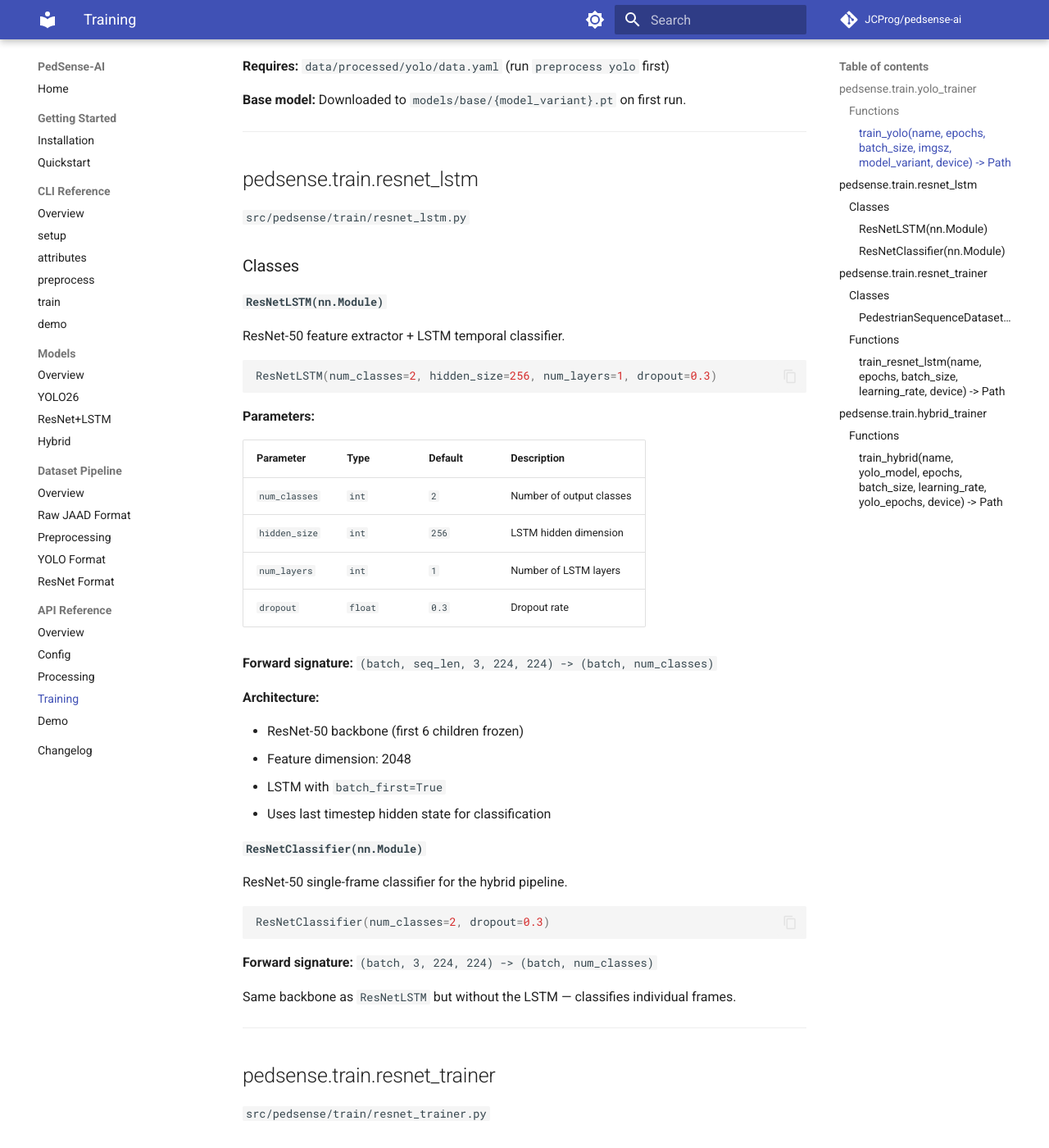
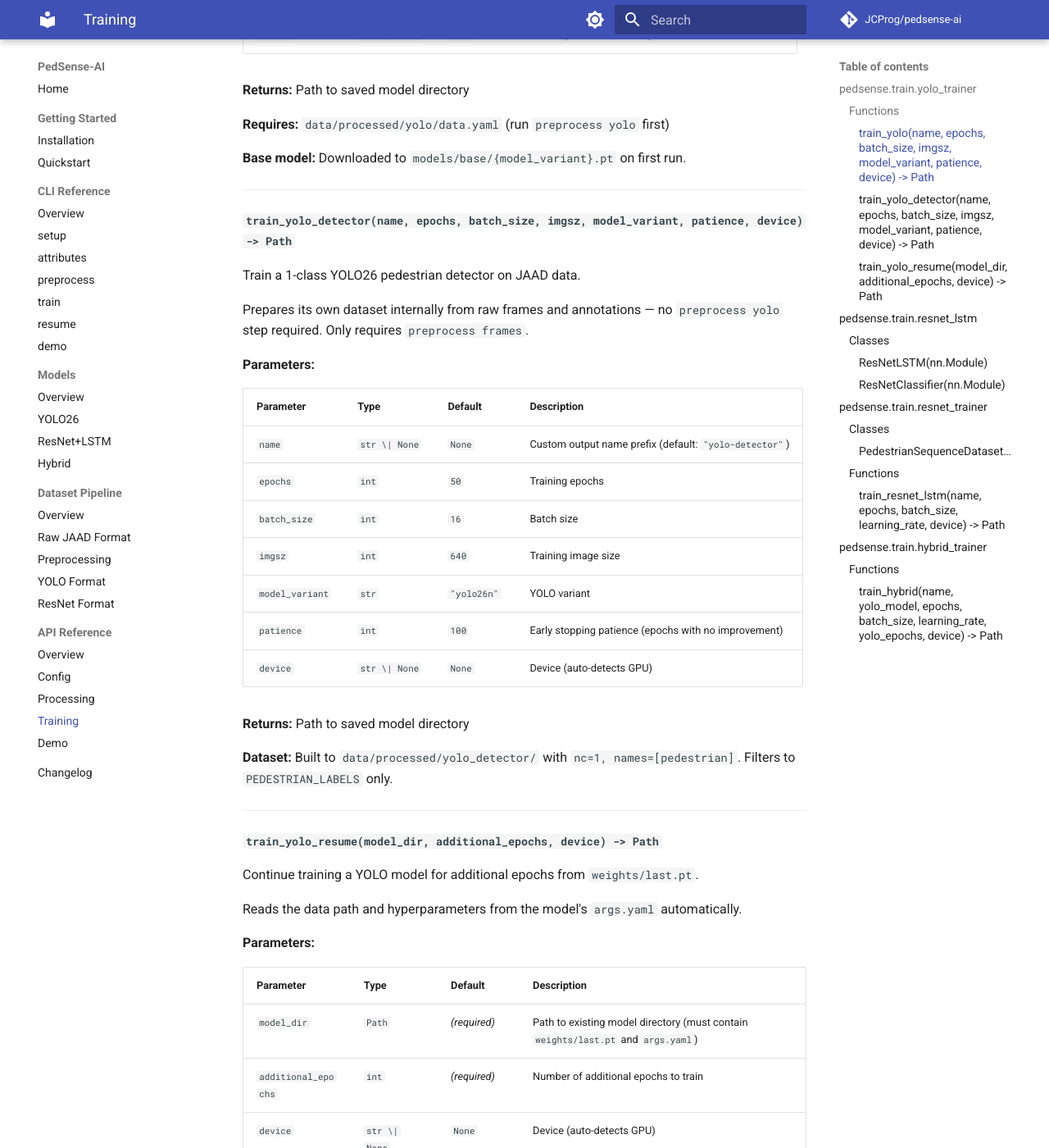
Before and after one commit to JC-prog/pedsense-ai, an MkDocs documentation site: the page built from docs/api/training.md, in a window 1280 px wide and 1400 px high, scrolled down 891 px. Shown: the whole window at 82% size. Built offline with MkDocs 1.6.1 and Material for MkDocs 9.7.7, drawn with Linux system fonts in a browser that asks for light colours; comment, search, counter and statistics services are not loaded; some of the changed text lies outside the part shown.

Commit message:
docs: update documentation

````diff
--- a/docs/api/training.md
+++ b/docs/api/training.md
@@ -10,7 +10,7 @@ Model definitions and training functions for all three architectures.
 
 ### Functions
 
-#### `train_yolo(name, epochs, batch_size, imgsz, model_variant, device) -> Path`
+#### `train_yolo(name, epochs, batch_size, imgsz, model_variant, patience, device) -> Path`
 
 Fine-tune YOLO26 on the JAAD crossing intent dataset.
 
@@ -23,6 +23,7 @@ Fine-tune YOLO26 on the JAAD crossing intent dataset.
 | `batch_size` | `int` | `16` | Batch size |
 | `imgsz` | `int` | `640` | Training image size |
 | `model_variant` | `str` | `"yolo26n"` | YOLO variant |
+| `patience` | `int` | `100` | Early stopping patience (epochs with no improvement) |
 | `device` | `str \| None` | `None` | Device (auto-detects GPU) |
 
 **Returns:** Path to saved model directory
@@ -30,6 +31,48 @@ Fine-tune YOLO26 on the JAAD crossing intent dataset.
 **Requires:** `data/processed/yolo/data.yaml` (run `preprocess yolo` first)
 
 **Base model:** Downloaded to `models/base/{model_variant}.pt` on first run.
+
+---
+
+#### `train_yolo_detector(name, epochs, batch_size, imgsz, model_variant, patience, device) -> Path`
+
+Train a 1-class YOLO26 pedestrian detector on JAAD data.
+
+Prepares its own dataset internally from raw frames and annotations — no `preprocess yolo` step required. Only requires `preprocess frames`.
+
+**Parameters:**
+
+| Parameter | Type | Default | Description |
+|-----------|------|---------|-------------|
+| `name` | `str \| None` | `None` | Custom output name prefix (default: `"yolo-detector"`) |
+| `epochs` | `int` | `50` | Training epochs |
+| `batch_size` | `int` | `16` | Batch size |
+| `imgsz` | `int` | `640` | Training image size |
+| `model_variant` | `str` | `"yolo26n"` | YOLO variant |
+| `patience` | `int` | `100` | Early stopping patience (epochs with no improvement) |
+| `device` | `str \| None` | `None` | Device (auto-detects GPU) |
+
+**Returns:** Path to saved model directory
+
+**Dataset:** Built to `data/processed/yolo_detector/` with `nc=1, names=[pedestrian]`. Filters to `PEDESTRIAN_LABELS` only.
+
+---
+
+#### `train_yolo_resume(model_dir, additional_epochs, device) -> Path`
+
+Continue training a YOLO model for additional epochs from `weights/last.pt`.
+
+Reads the data path and hyperparameters from the model's `args.yaml` automatically.
+
+**Parameters:**
+
+| Parameter | Type | Default | Description |
+|-----------|------|---------|-------------|
+| `model_dir` | `Path` | *(required)* | Path to existing model directory (must contain `weights/last.pt` and `args.yaml`) |
+| `additional_epochs` | `int` | *(required)* | Number of additional epochs to train |
+| `device` | `str \| None` | `None` | Device (auto-detects GPU) |
+
+**Returns:** Path to new model directory (`{original_name}_resumed_{timestamp}`)
 
 ---
 
--- a/docs/changelog.md
+++ b/docs/changelog.md
@@ -12,6 +12,31 @@ and this project adheres to [Semantic Versioning](https://semver.org/).
 - `pedsense export` CLI command to convert trained models to ONNX format
 - Standalone demo app using `onnxruntime` (no PyTorch dependency required)
 - Lighter deployment footprint for inference-only environments
+
+## [1.3.1] - 2026-03-03
+
+### Added
+
+- `--imgsz INT` option for `pedsense train` — input image size for YOLO training (`320`, `640`, `1280`); applies to `yolo`, `yolo-detector`
+- `--patience INT` option for `pedsense train` — YOLO early stopping patience (default: `100`); applies to `yolo`, `yolo-detector`
+- `--lr FLOAT` option for `pedsense train` — learning rate (default: `1e-4`); applies to `resnet-lstm`, `hybrid`
+- `--yolo-epochs INT` option for `pedsense train` — YOLO stage 1 epochs for hybrid pipeline (default: `50`)
+- `--device TEXT` option for `pedsense train` — explicit device selection (`'0'`, `'cpu'`, `'0,1'`); applies to all models
+- `patience` parameter added to `train_yolo()` and `train_yolo_detector()` API functions
+
+## [1.3.0] - 2026-03-03
+
+### Added
+
+- `pedsense resume` CLI command — interactively list YOLO models and continue training for additional epochs from `weights/last.pt`
+- `train -m yolo-detector` — standalone 1-class pedestrian detector training; builds its own dataset internally, no `preprocess yolo` required
+- `train_yolo_detector()` function in `pedsense.train.yolo_trainer`
+- `train_yolo_resume()` function in `pedsense.train.yolo_trainer`
+- `_prepare_detector_data()` shared helper (moved from `hybrid_trainer`); now filters to `PEDESTRIAN_LABELS` only, fixing a bug where non-pedestrian tracks were included in the hybrid detector dataset
+
+### Fixed
+
+- Hybrid pipeline Stage 1 detector dataset incorrectly included all track types (traffic lights, crosswalks) as class 0; now correctly filters to pedestrian-variant tracks only
 
 ## [1.2.1] - 2026-03-01
 
--- /dev/null
+++ b/docs/cli/resume.md
@@ -0,0 +1,88 @@
+# pedsense resume
+
+Continue training an existing YOLO model for additional epochs.
+
+## Synopsis
+
+```bash
+uv run pedsense resume
+```
+
+## Description
+
+`resume` is an interactive command that:
+
+1. Lists all YOLO models in `models/custom/` that have a `weights/last.pt` checkpoint
+2. Prompts you to select a model by number
+3. Prompts for how many additional epochs to train
+4. Resumes training from `last.pt` and saves the result to a new directory
+
+Only YOLO-based models (`yolo`, `yolo-detector`) are listed. ResNet+LSTM and Hybrid models use a different checkpoint format and are not shown.
+
+## Interactive Flow
+
+```
+$ uv run pedsense resume
+
+        Resumable YOLO Models
+ # │ Name                          │ Type          │ Variant │ Epochs │ mAP50
+───┼───────────────────────────────┼───────────────┼─────────┼────────┼──────
+ 1 │ my_detector_20260301_224648   │ yolo-detector │ yolo26m │     10 │ 0.803
+ 2 │ my_detector_20260301_224937   │ yolo-detector │ yolo26m │     10 │ 0.810
+ 3 │ my_yolo_20260301_202546       │ yolo          │ yolo26m │     30 │ 0.743
+
+Select model number: 2
+Selected: my_detector_20260301_224937 (10 epochs trained so far)
+Additional epochs to train: 10
+Training 10 more epochs → total 20 epochs
+...
+Resumed model saved to: models/custom/my_detector_20260301_224937_resumed_20260302_100000
+```
+
+## Output
+
+The resumed model is saved to a new directory:
+
+```
+models/custom/{original_name}_resumed_{YYYYMMDD_HHMMSS}/
+├── weights/
+│   ├── best.pt
+│   └── last.pt
+├── results.csv
+├── results.png
+└── args.yaml
+```
+
+The original model directory is left unchanged.
+
+## How Resuming Works
+
+Training is continued from `weights/last.pt` of the selected model. The data path and hyperparameters (`batch`, `imgsz`) are read automatically from the original `args.yaml` — no manual configuration required.
+
+!!! note
+    This adds **new** epochs on top of the completed run, not just resumes an interrupted one. Each resume creates a fresh output directory so you can compare runs.
+
+## Typical Workflow
+
+```bash
+# Initial training (10 epochs)
+uv run pedsense train -m yolo-detector -n my_detector -e 10 --yolo-variant yolo26m
+
+# Evaluate results, then add more epochs
+uv run pedsense resume
+# → select my_detector_*, enter 40 → trains epochs 11–50
+# → new dir: my_detector_*_resumed_*/
+
+# Chain resumes if needed
+uv run pedsense resume
+# → select the resumed model, add more epochs
+```
+
+## Chaining with Hybrid
+
+Once you have a well-trained detector, pass it to the hybrid pipeline to skip re-training:
+
+```bash
+uv run pedsense train -m hybrid -n my_hybrid \
+  --yolo-model models/custom/my_detector_20260301_224937_resumed_20260302_100000/weights/best.pt
+```
--- a/docs/cli/train.md
+++ b/docs/cli/train.md
@@ -10,14 +10,19 @@ uv run pedsense train --model MODEL [OPTIONS]
 
 ## Options
 
-| Option | Short | Default | Description |
-|--------|-------|---------|-------------|
-| `--model TEXT` | `-m` | *(required)* | Model type: `yolo`, `resnet-lstm`, or `hybrid` |
-| `--name TEXT` | `-n` | Model type | Custom name prefix for output folder |
-| `--epochs INT` | `-e` | `50` | Number of training epochs |
-| `--batch-size INT` | `-b` | `16` | Batch size |
-| `--yolo-variant TEXT` | | `yolo26n` | YOLO26 base model variant: `yolo26n`, `yolo26s`, `yolo26m`, `yolo26l`, `yolo26x` |
-| `--yolo-model TEXT` | | `None` | Path to existing YOLO model (hybrid only) |
+| Option | Short | Default | Applies to | Description |
+|--------|-------|---------|------------|-------------|
+| `--model TEXT` | `-m` | *(required)* | all | Model type: `yolo`, `yolo-detector`, `resnet-lstm`, or `hybrid` |
+| `--name TEXT` | `-n` | Model type | all | Custom name prefix for output folder |
+| `--epochs INT` | `-e` | `50` | all | Number of training epochs |
+| `--batch-size INT` | `-b` | `16` | all | Batch size |
+| `--yolo-variant TEXT` | | `yolo26n` | yolo, yolo-detector | YOLO26 base model: `yolo26n`, `yolo26s`, `yolo26m`, `yolo26l`, `yolo26x` |
+| `--yolo-model TEXT` | | `None` | hybrid | Path to existing YOLO detector (skips stage 1) |
+| `--imgsz INT` | | `640` | yolo, yolo-detector | Input image size. Common: `320` (fast), `640` (default), `1280` (best accuracy) |
+| `--patience INT` | | `100` | yolo, yolo-detector | Early stopping: stop if no improvement for N epochs. `0` to disable |
+| `--lr FLOAT` | | `1e-4` | resnet-lstm, hybrid | Learning rate |
+| `--yolo-epochs INT` | | `50` | hybrid | Epochs for YOLO stage 1 detector |
+| `--device TEXT` | | auto | all | Training device: `'0'` (first GPU), `'cpu'`, `'0,1'` (multi-GPU) |
 
 ## Output
 
@@ -35,11 +40,11 @@ End-to-end detection and classification. Class names are determined by the `--at
 # Default: nano base model
 uv run pedsense train -m yolo -n experiment1 -e 100 -b 16
 
-# Medium variant (better accuracy, ~3× more parameters)
-uv run pedsense train -m yolo -n experiment1 -e 100 -b 8 --yolo-variant yolo26m
+# Medium variant, larger images, tighter early stopping
+uv run pedsense train -m yolo -n experiment1 -e 100 -b 8 --yolo-variant yolo26m --imgsz 1280 --patience 20
 
-# Large variant
-uv run pedsense train -m yolo -n experiment1 -e 100 -b 4 --yolo-variant yolo26l
+# Large variant, specific GPU
+uv run pedsense train -m yolo -n experiment1 -e 100 -b 4 --yolo-variant yolo26l --device 0
 ```
 
 Pretrained weights are downloaded to `models/base/` on first run.
@@ -54,13 +59,35 @@ Pretrained weights are downloaded to `models/base/` on first run.
 | `yolo26l` | Large | 4 | High accuracy, slow |
 | `yolo26x` | Extra large | 2–4 | Best accuracy, slowest |
 
+### YOLO26 Detector
+
+Pure 1-class pedestrian detector — no crossing intent classification. Useful as a standalone detector or as input to the hybrid pipeline via `--yolo-model`.
+
+Prepares its own dataset internally — **no `preprocess yolo` step required**, only `preprocess frames`.
+
+```bash
+# Nano (default)
+uv run pedsense train -m yolo-detector -n my_detector -e 50 -b 16
+
+# Medium variant
+uv run pedsense train -m yolo-detector -n my_detector -e 50 -b 8 --yolo-variant yolo26m
+```
+
+Output `data.yaml`: `nc=1, names=[pedestrian]`
+
+To continue training later, use [`pedsense resume`](resume.md).
+
+---
+
 ### ResNet+LSTM
 
 Temporal sequence classifier using ResNet-50 features + LSTM.
 
 ```bash
 uv run pedsense train -m resnet-lstm -n experiment1 -e 30 -b 8
-# Output: models/custom/experiment1_20260214_153000/
+
+# Custom learning rate
+uv run pedsense train -m resnet-lstm -n experiment1 -e 50 --lr 5e-4
 ```
 
 Saves `best.pt` (best validation accuracy), `last.pt`, and `config.json`.
@@ -73,6 +100,9 @@ Two-stage pipeline: YOLO26 pedestrian detector + ResNet-50 intent classifier.
 # Train both stages
 uv run pedsense train -m hybrid -n experiment1 -e 30 -b 16
 
+# Custom stage 1 epochs and learning rate
+uv run pedsense train -m hybrid -n experiment1 --yolo-epochs 30 --lr 2e-4
+
 # Reuse an existing YOLO detector (skip stage 1)
 uv run pedsense train -m hybrid -n experiment1 --yolo-model models/custom/my_yolo/weights/best.pt
 ```
--- a/mkdocs.yml
+++ b/mkdocs.yml
@@ -37,6 +37,7 @@ nav:
     - attributes: cli/attributes.md
     - preprocess: cli/preprocess.md
     - train: cli/train.md
+    - resume: cli/resume.md
     - demo: cli/demo.md
   - Models:
     - Overview: models/index.md
--- a/pyproject.toml
+++ b/pyproject.toml
@@ -1,6 +1,6 @@
 [project]
 name = "pedsense"
-version = "1.2.1"
+version = "1.3.1"
 description = "Add your description here"
 readme = "README.md"
 authors = [
````
Also changed, not shown: CHANGELOG.md (+25 -0 lines).
